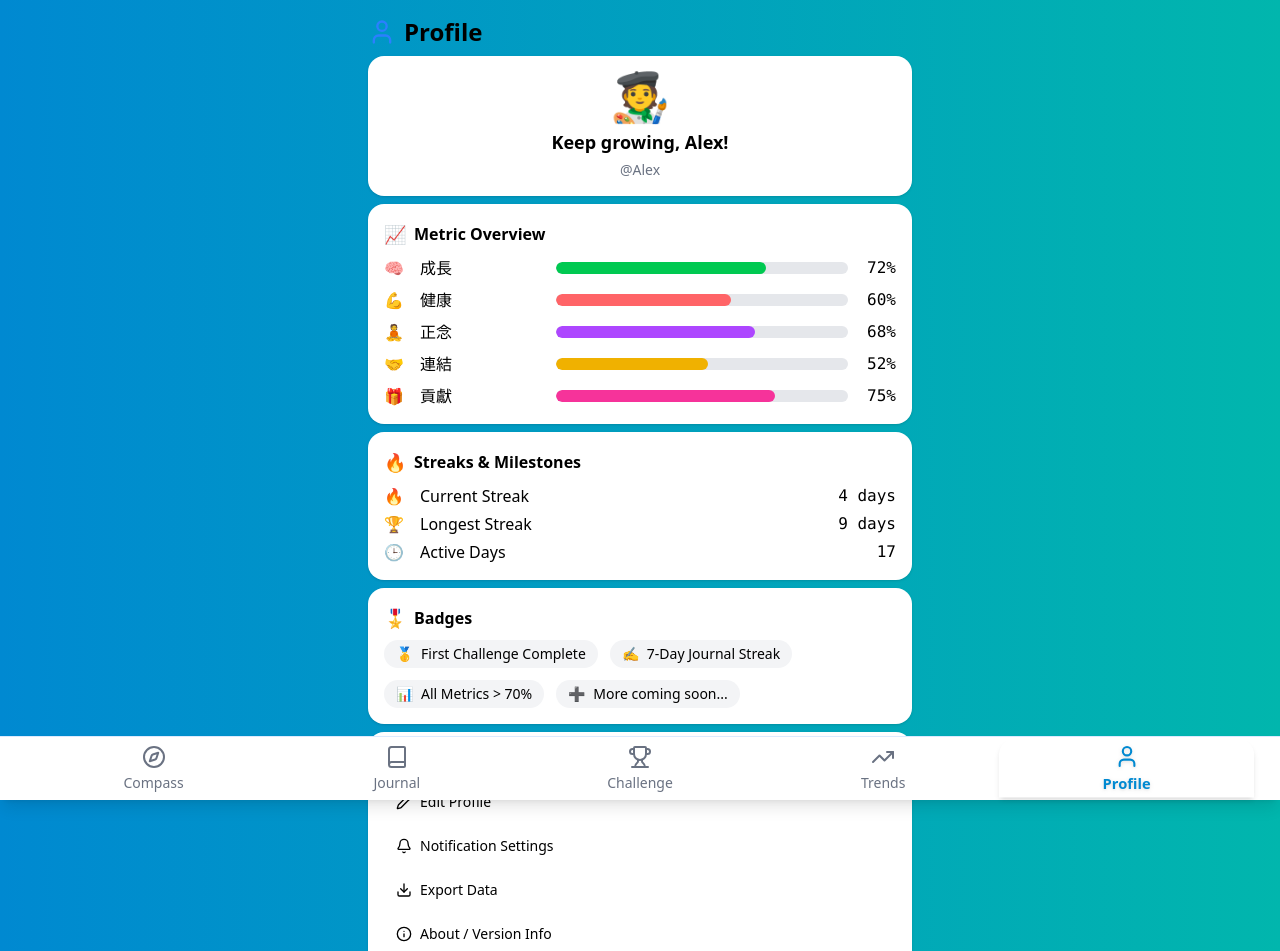
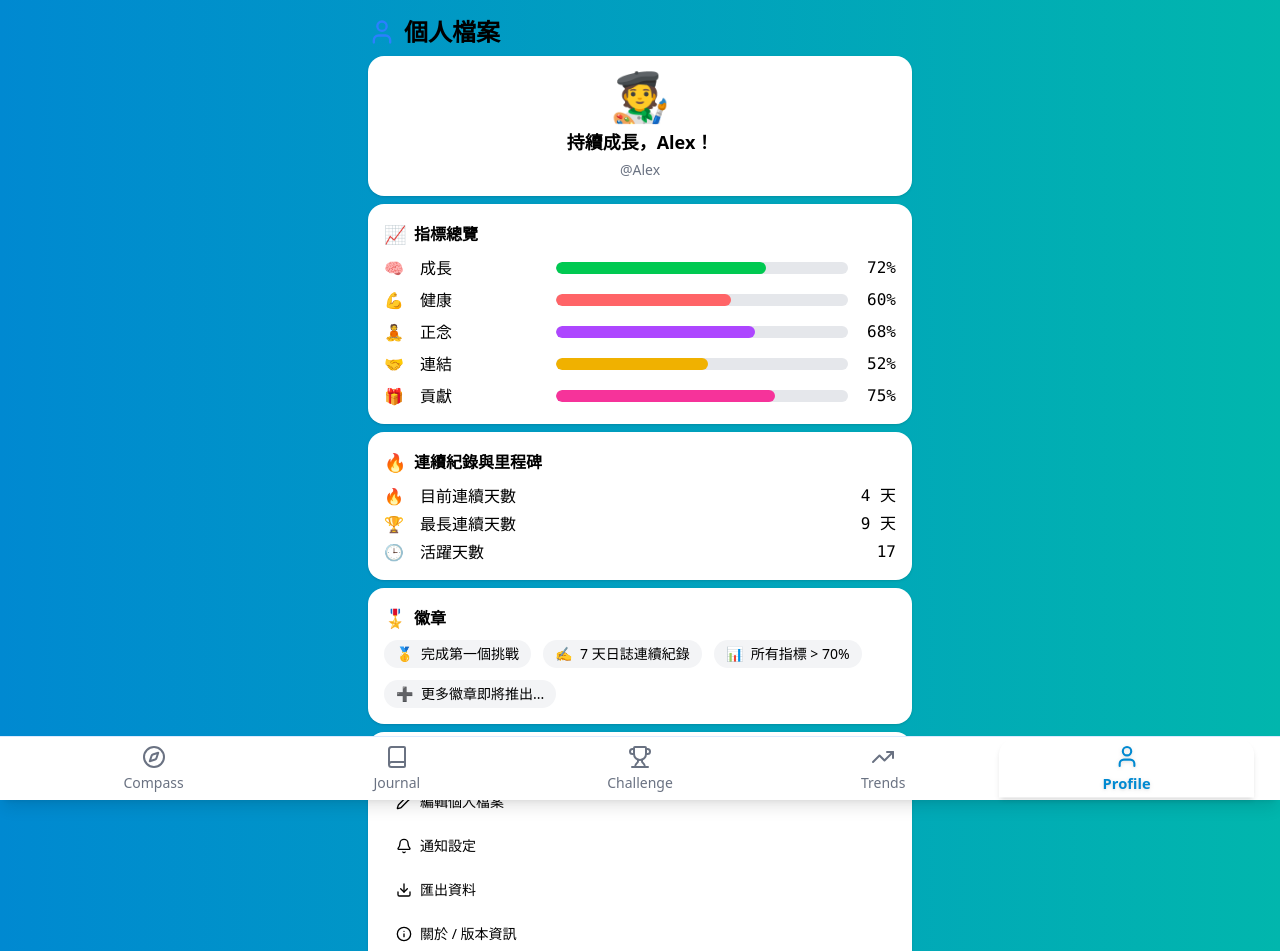
Before and after one commit to Chunsun/thrive-board, a Vue app: page /profile in a window 1280 px wide. Shown: the top 951 px of the page. Built offline with nearby package versions, Linux system fonts and the light colour scheme; the HTML template or start-up script is replaced by a standard one.

Commit message:
refactor: translate profile

```diff
--- a/src/views/ProfileView.vue
+++ b/src/views/ProfileView.vue
@@ -7,7 +7,7 @@ import { User, Pencil, Bell, Download, Info } from 'lucide-vue-next'
 const user = ref({
   username: 'Alex',
   avatar: '🧑‍🎨',
-  greeting: 'Keep growing, Alex!',
+  greeting: '持續成長，Alex！',
 })
 
 const metrics = [
@@ -19,16 +19,16 @@ const metrics = [
 ]
 
 const streaks = [
-  { icon: '🔥', label: 'Current Streak', value: '4 days' },
-  { icon: '🏆', label: 'Longest Streak', value: '9 days' },
-  { icon: '🕒', label: 'Active Days', value: '17' },
+  { icon: '🔥', label: '目前連續天數', value: '4 天' },
+  { icon: '🏆', label: '最長連續天數', value: '9 天' },
+  { icon: '🕒', label: '活躍天數', value: '17' },
 ]
 
 const badges = [
-  { icon: '🥇', label: 'First Challenge Complete' },
-  { icon: '✍️', label: '7-Day Journal Streak' },
-  { icon: '📊', label: 'All Metrics > 70%' },
-  { icon: '➕', label: 'More coming soon...' },
+  { icon: '🥇', label: '完成第一個挑戰' },
+  { icon: '✍️', label: '7 天日誌連續紀錄' },
+  { icon: '📊', label: '所有指標 > 70%' },
+  { icon: '➕', label: '更多徽章即將推出...' },
 ]
 </script>
 
@@ -37,7 +37,7 @@ const badges = [
     <!-- Profile Header -->
     <div class="flex items-center gap-2 text-2xl font-bold mb-2">
       <User class="w-7 h-7 text-blue-500" />
-      <span>Profile</span>
+      <span>個人檔案</span>
     </div>
 
     <!-- User Section -->
@@ -50,7 +50,7 @@ const badges = [
     <!-- Metric Overview -->
     <div class="bg-white rounded-2xl shadow p-4 mb-2">
       <div class="font-semibold mb-2 flex items-center gap-2">
-        <span class="text-lg">📈</span> Metric Overview
+        <span class="text-lg">📈</span> 指標總覽
       </div>
       <div class="space-y-2">
         <div v-for="m in metrics" :key="m.key" class="flex items-center gap-2">
@@ -70,7 +70,7 @@ const badges = [
     <!-- Streaks & Milestones -->
     <div class="bg-white rounded-2xl shadow p-4 mb-2">
       <div class="font-semibold mb-2 flex items-center gap-2">
-        <span class="text-lg">🔥</span> Streaks & Milestones
+        <span class="text-lg">🔥</span> 連續紀錄與里程碑
       </div>
       <div class="flex flex-col gap-1">
         <div v-for="s in streaks" :key="s.label" class="flex items-center gap-2">
@@ -84,7 +84,7 @@ const badges = [
     <!-- Badges -->
     <div class="bg-white rounded-2xl shadow p-4 mb-2">
       <div class="font-semibold mb-2 flex items-center gap-2">
-        <span class="text-lg">🎖️</span> Badges
+        <span class="text-lg">🎖️</span> 徽章
       </div>
       <div class="flex flex-wrap gap-3">
         <div
@@ -101,20 +101,20 @@ const badges = [
     <!-- Settings Section -->
     <div class="bg-white rounded-2xl shadow p-4 mb-2">
       <div class="font-semibold mb-2 flex items-center gap-2">
-        <span class="text-lg">⚙️</span> Settings
+        <span class="text-lg">⚙️</span> 設定
       </div>
       <div class="flex flex-col gap-2">
         <Button variant="ghost" class="justify-start gap-2 w-full"
-          ><Pencil class="w-4 h-4" /> Edit Profile</Button
+          ><Pencil class="w-4 h-4" /> 編輯個人檔案</Button
         >
         <Button variant="ghost" class="justify-start gap-2 w-full"
-          ><Bell class="w-4 h-4" /> Notification Settings</Button
+          ><Bell class="w-4 h-4" /> 通知設定</Button
         >
         <Button variant="ghost" class="justify-start gap-2 w-full"
-          ><Download class="w-4 h-4" /> Export Data</Button
+          ><Download class="w-4 h-4" /> 匯出資料</Button
         >
         <Button variant="ghost" class="justify-start gap-2 w-full"
-          ><Info class="w-4 h-4" /> About / Version Info</Button
+          ><Info class="w-4 h-4" /> 關於 / 版本資訊</Button
         >
       </div>
     </div>
```
